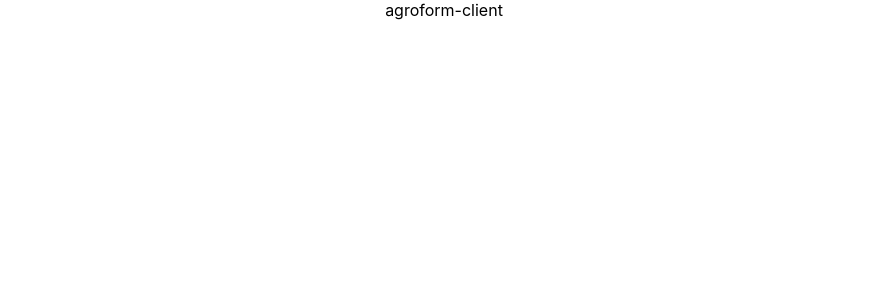
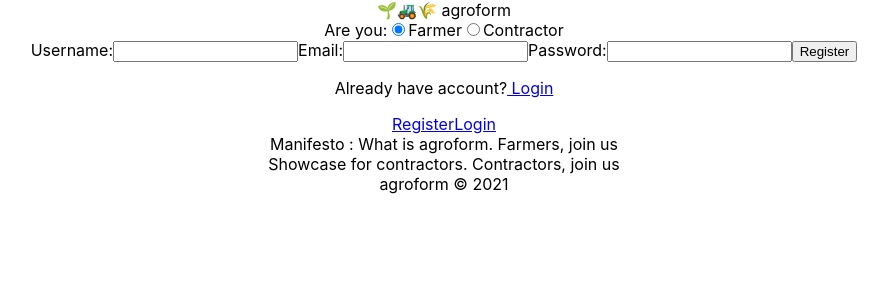
Before and after one commit to agroform/agroform-client, a React (Create React App) app: page /register in a window 1280 px wide. Shown: the top 300 px of the page, without its empty margins (196-1084 px from the left). Built offline with nearby package versions, Linux system fonts and the light colour scheme; no server answers.

Commit message:
register ok, the rest of auth services should be retested and passing loggedin status should be fine tuned

```diff
--- a/package.json
+++ b/package.json
@@ -6,8 +6,10 @@
     "@testing-library/jest-dom": "^5.11.9",
     "@testing-library/react": "^11.2.5",
     "@testing-library/user-event": "^12.7.1",
+    "axios": "^0.21.1",
     "react": "^17.0.1",
     "react-dom": "^17.0.1",
+    "react-router-dom": "^5.2.0",
     "react-scripts": "4.0.2",
     "web-vitals": "^1.1.0"
   },
--- a/src/App.js
+++ b/src/App.js
@@ -1,12 +1,37 @@
-import React from 'react';
+import React, { Component } from 'react';
+import { Switch, Route } from 'react-router-dom';
 import './App.css';
 
-function App() {
-  return (
-    <div className="App">
-      agroform-client
-    </div>
-  );
+import AuthService from './components/auth/auth-service';
+import Home from './components/home/Home';
+
+export default class App extends Component {
+  state = {
+    loggedInUser: null
+  }
+
+  service = new AuthService()
+
+  componentDidMount() {
+    this.service.checkIfLoggedIn()
+      .then( response => {
+        this.setState({
+          loggedInUser: {
+            id: response.id,
+            username: response.username,
+            userType: response.__t
+          }
+        });
+      })
+      .catch(err => console.log(err))
+  }
+
+  render() {
+    return (
+      <div className="App">
+        <Home userInSession={this.state.loggedInUser} />
+        <footer>agroform &#169; 2021</footer>
+      </div>
+    )
+  }
 }
-
-export default App;
--- /dev/null
+++ b/src/components/auth/Login.js
@@ -0,0 +1,49 @@
+import React, { Component } from 'react';
+import AuthService from './auth-service';
+import { Link } from 'react-router-dom';
+
+class Login extends Component {
+  state = {
+    email: '',
+    password: ''
+  }
+
+  service = new AuthService()
+
+  handleFormSubmit = (event) => {
+    event.preventDefault();
+    const email = this.state.email;
+    const password = this.state.password;
+    this.service.login(email, password)
+    .then( response => {
+        this.setState({ email: "", password: "" });
+        this.props.getUser(response)
+    })
+    .catch( error => console.log(error) )
+  }
+
+  handleChange = (event) => {
+    const {name, value} = event.target;
+    this.setState({[name]: value});
+  }
+
+  render(){
+    return(
+      <div>
+        <form onSubmit={this.handleFormSubmit}>
+          <label>Email:</label>
+          <input type="email" name="email" value={this.state.email} onChange={ e => this.handleChange(e)}/>
+          <label>Password:</label>
+          <input type="password" name="password" value={this.state.password} onChange={ e => this.handleChange(e)} />
+
+          <input type="submit" value="Login" />
+        </form>
+        <p>Don't have account?
+            <Link to='/register'>Register</Link>
+        </p>
+      </div>
+    )
+  }
+}
+
+export default Login;
--- /dev/null
+++ b/src/components/auth/Register.js
@@ -0,0 +1,90 @@
+import React, { Component } from 'react';
+import AuthService from './auth-service';
+import { Link } from 'react-router-dom';
+
+export default class Register extends Component {
+  state = {
+    userType: 'Farmer',
+    username: '',
+    email: '',
+    password: '',
+    isLoggedIn: false,
+  }
+
+  service = new AuthService()
+
+  handleFormSubmit = (event) => {
+    event.preventDefault();
+    const {
+      userType,
+      username,
+      email,
+      password
+    } = this.state;
+    console.log(this.state);
+    this.service.register(
+      username,
+      email,
+      password,
+      userType
+    )
+    .then( response => {
+      console.log(response);
+        this.setState({
+            username: "",
+            email: "",
+            userType: 'Farmer',
+            password: "",
+            isLoggedIn: true,
+        });
+        this.props.getUser(response)
+    })
+    .catch( error => console.log(error) )
+  }
+
+  handleChange = (event) => {
+    const {name, value} = event.target;
+    this.setState({[name]: value});
+  }
+
+  render() {
+    return (
+      <div>
+        {this.state.isLoggedIn && <p>YAY! You have been registered as a member of agroform!</p>}
+        <form onSubmit={this.handleFormSubmit}>
+          <div>
+            Are you:
+
+            <input type="radio" id="userTypeFarmer"
+            name="userType" value="Farmer"
+            checked={this.state.userType === 'Farmer'}
+            onChange={ e => this.handleChange(e)} />
+            <label for="userTypeFarmer">Farmer</label>
+
+            <input type="radio" id="userTypeContractor"
+            name="userType" value="Contractor"
+            checked={this.state.userType === 'Contractor'}
+            onChange={ e => this.handleChange(e)} />
+            <label for="userTypeContractor">Contractor</label>
+          </div>
+
+          <label>Username:</label>
+          <input type="text" name="username" value={this.state.username} onChange={ e => this.handleChange(e)}/>
+
+          <label>Email:</label>
+          <input type="email" name="email" value={this.state.email} onChange={ e => this.handleChange(e)}/>
+
+          <label>Password:</label>
+          <input type="password" name="password" value={this.state.password} onChange={ e => this.handleChange(e)} />
+
+          <input type="submit" value="Register" />
+
+        </form>
+
+        <p>Already have account?
+          <Link to='/login'> Login</Link>
+        </p>
+      </div>
+    )
+  }
+}
--- /dev/null
+++ b/src/components/auth/auth-service.js
@@ -0,0 +1,33 @@
+import axios from 'axios';
+
+class AuthService {
+  constructor() {
+    let service = axios.create({
+      baseURL: 'http://localhost:5000/api',
+      withCredentials: true
+    });
+    this.service = service;
+  }
+
+  register = (username, email, password, userType) => {
+    return this.service.post('/register', {username, email, password, userType})
+    .then(response => response.data)
+  }
+
+  login = (email, password) => {
+    return this.service.post('/login', {email, password})
+    .then(response => response.data)
+  }
+
+  logout = () => {
+    return this.service.post('/logout', {})
+    .then(response => response.data)
+  }
+
+  checkIfLoggedIn = () => {
+    return this.service.get('/loggedin')
+    .then(response => response.data)
+  }
+}
+
+export default AuthService;
--- /dev/null
+++ b/src/components/home/Home.js
@@ -0,0 +1,12 @@
+import React from 'react';
+import HomeNavbar from './HomeNavbar';
+
+export default function Home(props) {
+  return (
+    <div>
+      <HomeNavbar userInSession={props.userInSession} />
+      <div>Manifesto : What is agroform. Farmers, join us</div>
+      <div>Showcase for contractors. Contractors, join us</div>
+    </div>
+  )
+}
--- /dev/null
+++ b/src/components/home/HomeNavbar.js
@@ -0,0 +1,55 @@
+import React from 'react';
+import { Link, Switch, Route } from 'react-router-dom';
+import AuthService from '../auth/auth-service';
+
+import Register from '../auth/Register';
+import Login from '../auth/Login';
+
+export default class HomeNavbar extends React.Component {
+
+  service = new AuthService()
+
+  logoutUser = () => {
+    this.service.logout()
+    .then(() => {
+      this.setState({ loggedInUser: null });
+      this.props.getUser(null);
+    })
+  }
+
+  getUser = (userObj) => {
+    this.props.liftUserObj(userObj);
+  }
+
+  render() {
+    return (
+      <div>
+      <div>🌱🚜🌾 agroform</div>
+
+      {this.props.userInSession && (
+        <div>
+          <Link to='/dashboard'>My dashboard</Link>
+          <button onClick={() => this.logoutUser()}>Logout</button>
+        </div>
+      )}
+      {!this.props.userInSession && (
+        <>
+          <Switch>
+            <Route path='/register' render={ () => {
+              return <Register getUser={this.getUser} />
+            } } />
+
+            <Route path='/login' render={ () => {
+              return <Login getUser={this.getUser} />
+            } } />
+          </Switch>
+          <div>
+            <Link to='/register'>Register</Link>
+            <Link to='/login'>Login</Link>
+          </div>
+        </>
+      )}
+    </div>
+    )
+  }
+}
--- a/src/index.js
+++ b/src/index.js
@@ -2,16 +2,18 @@ import React from 'react';
 import ReactDOM from 'react-dom';
 import './index.css';
 import App from './App';
-import reportWebVitals from './reportWebVitals';
+//import reportWebVitals from './reportWebVitals';
+import { BrowserRouter as Router } from 'react-router-dom';
 
-ReactDOM.render(
-  <React.StrictMode>
-    <App />
-  </React.StrictMode>,
-  document.getElementById('root')
-);
+ReactDOM.render((
+  <Router>
+      <App />
+  </Router>
+  ), document.getElementById('root'));
+
+//registerServiceWorker();
 
 // If you want to start measuring performance in your app, pass a function
 // to log results (for example: reportWebVitals(console.log))
 // or send to an analytics endpoint. Learn more: https://bit.ly/CRA-vitals
-reportWebVitals();
+//reportWebVitals();
```
Also changed, not shown: 1 other file (tests, documents, lock files or other folders).
